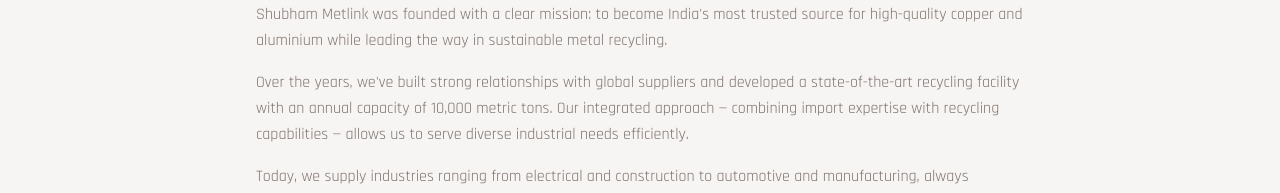
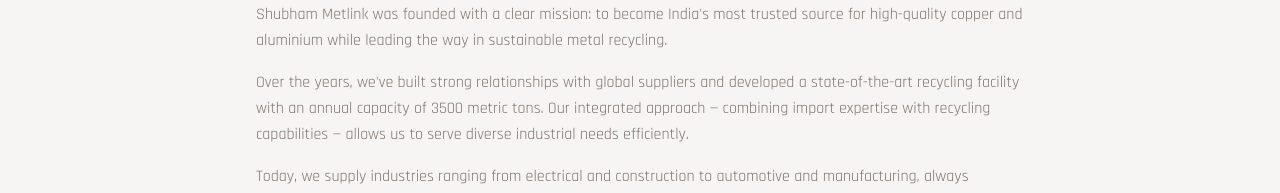
Before and after one commit to VithikShah/metlink-green-site, a React (Vite) app: page /about in a window 1280 px wide. Shown: the part 392-585 px from the top of the page. Built offline with nearby package versions, Linux system fonts and the light colour scheme; the HTML template or start-up script is replaced by a standard one.

Commit message:
Changes
Co-authored-by: VithikShah <32351341+VithikShah@users.noreply.github.com>

```diff
--- a/src/pages/About.tsx
+++ b/src/pages/About.tsx
@@ -56,7 +56,7 @@ const About = () => (
           </p>
           <p>
             Over the years, we've built strong relationships with global suppliers and developed a state-of-the-art
-            recycling facility with an annual capacity of 10,000 metric tons. Our integrated approach — combining import
+            recycling facility with an annual capacity of 3500 metric tons. Our integrated approach — combining import
             expertise with recycling capabilities — allows us to serve diverse industrial needs efficiently.
           </p>
           <p>
```
